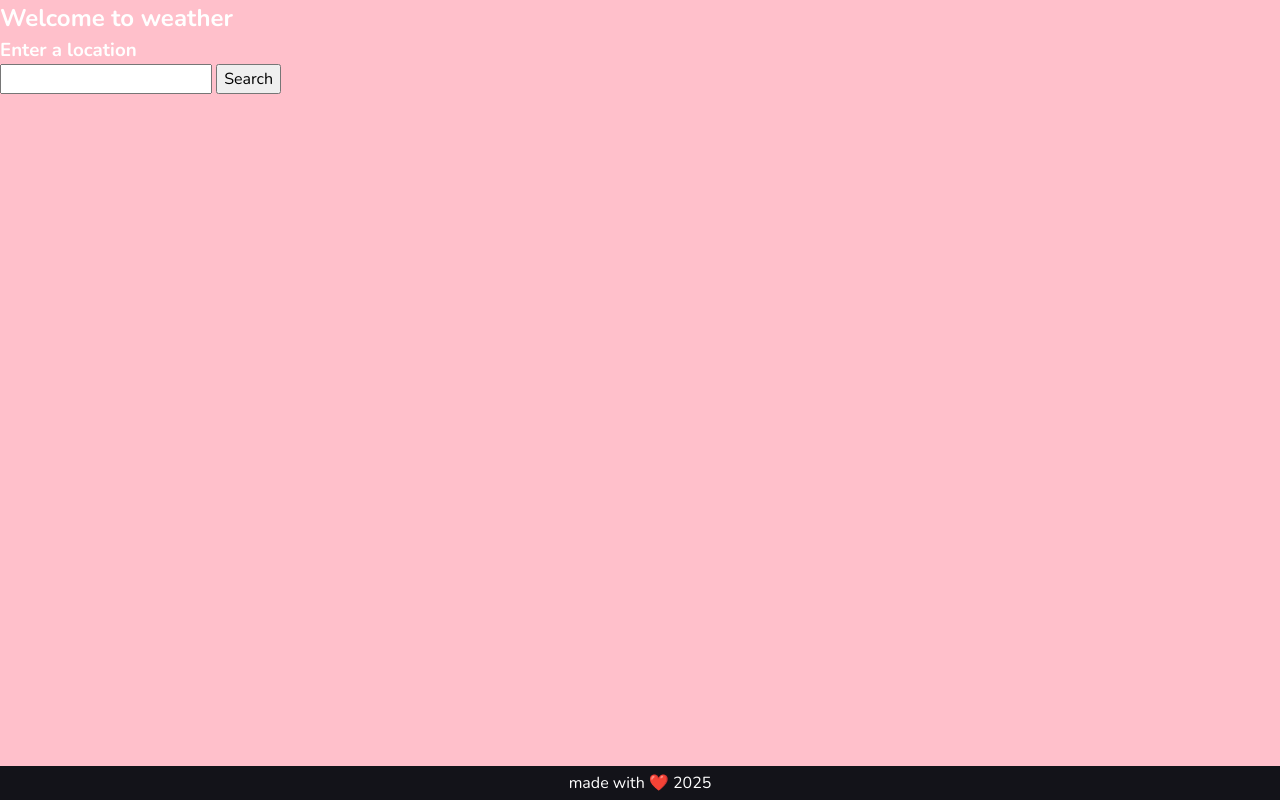
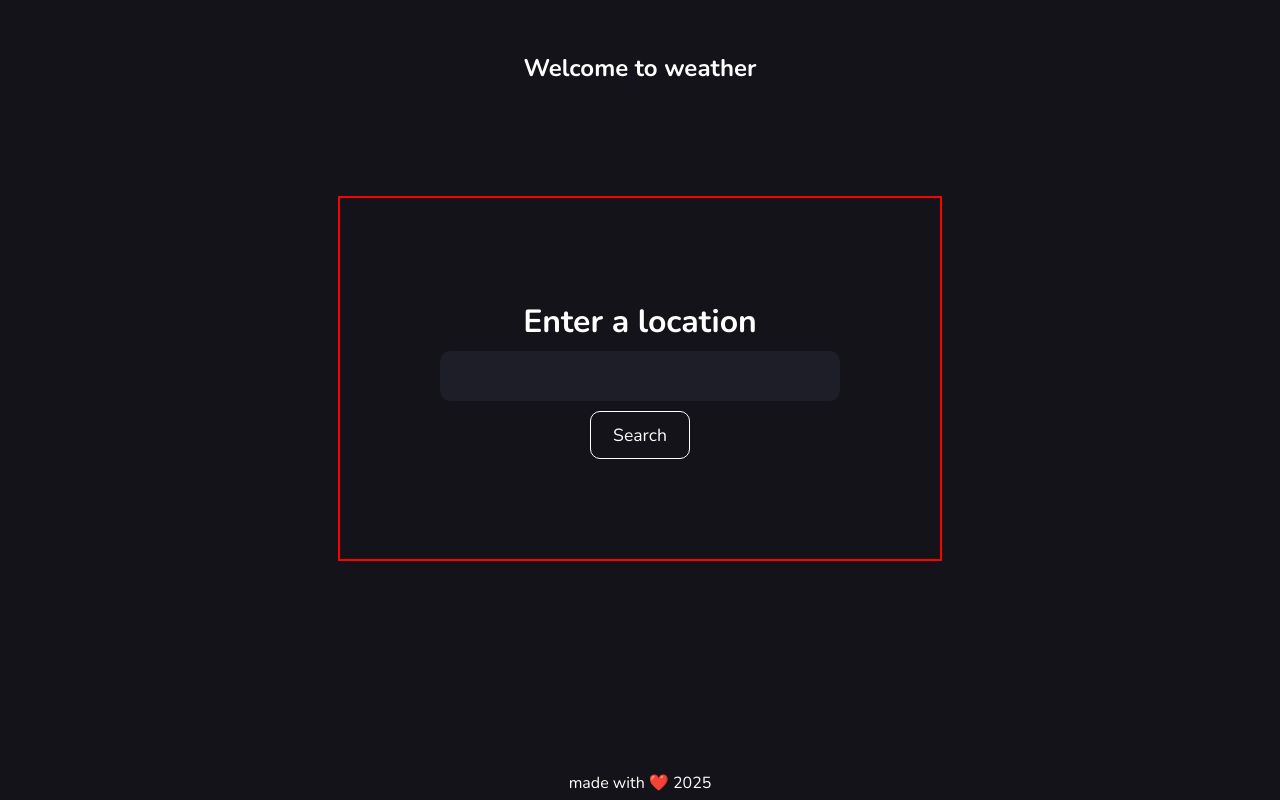
Before and after one commit to Soham-Powar/Weather-App, a website built with webpack: page src/template.html in a window 1280 px wide. Built offline with nearby package versions, Linux system fonts and the light colour scheme.

Commit message:
Style the project.

```diff
--- a/src/dom/dom.css
+++ b/src/dom/dom.css
@@ -7,8 +7,56 @@ body {
 }
 
 .body-container {
-	background-color: pink;
 	flex: 1;
+}
+
+h2 {
+	padding: 50px;
+	font-size: 1.5rem;
+	text-align: center;
+}
+
+h3 {
+	font-size: 32px;
+	text-align: center;
+}
+
+.location-div {
+	margin-top: 60px;
+	padding: 100px 100px;
+	display: flex;
+	gap: 5px;
+	flex-direction: column;
+	margin-left: auto;
+	margin-right: auto;
+	width: max-content;
+	border: 2px solid red;
+}
+
+form {
+	display: flex;
+	flex-direction: column;
+	gap: 10px;
+}
+
+.search-btn {
+	width: 100px;
+	margin-left: auto;
+	margin-right: auto;
+	font-size: 1.1rem;
+	padding: 10px 5px;
+	border-radius: 10px;
+	background-color: transparent;
+	color: white;
+	border: 1px solid white;
+}
+
+input {
+	height: 50px;
+	width: 400px;
+	border-radius: 10px;
+	border: none;
+	background-color: #1E1E29;
 }
 
 footer {
```
